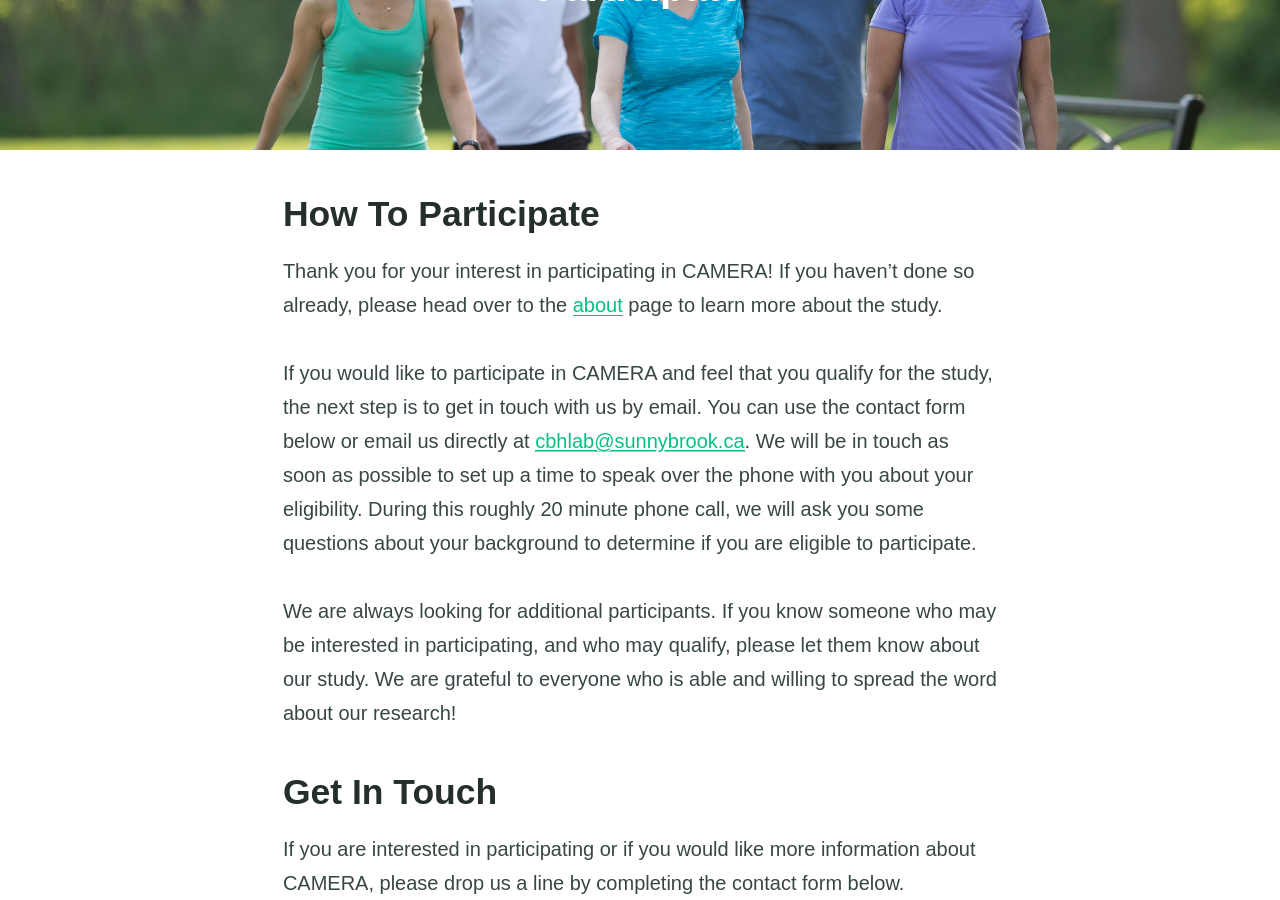
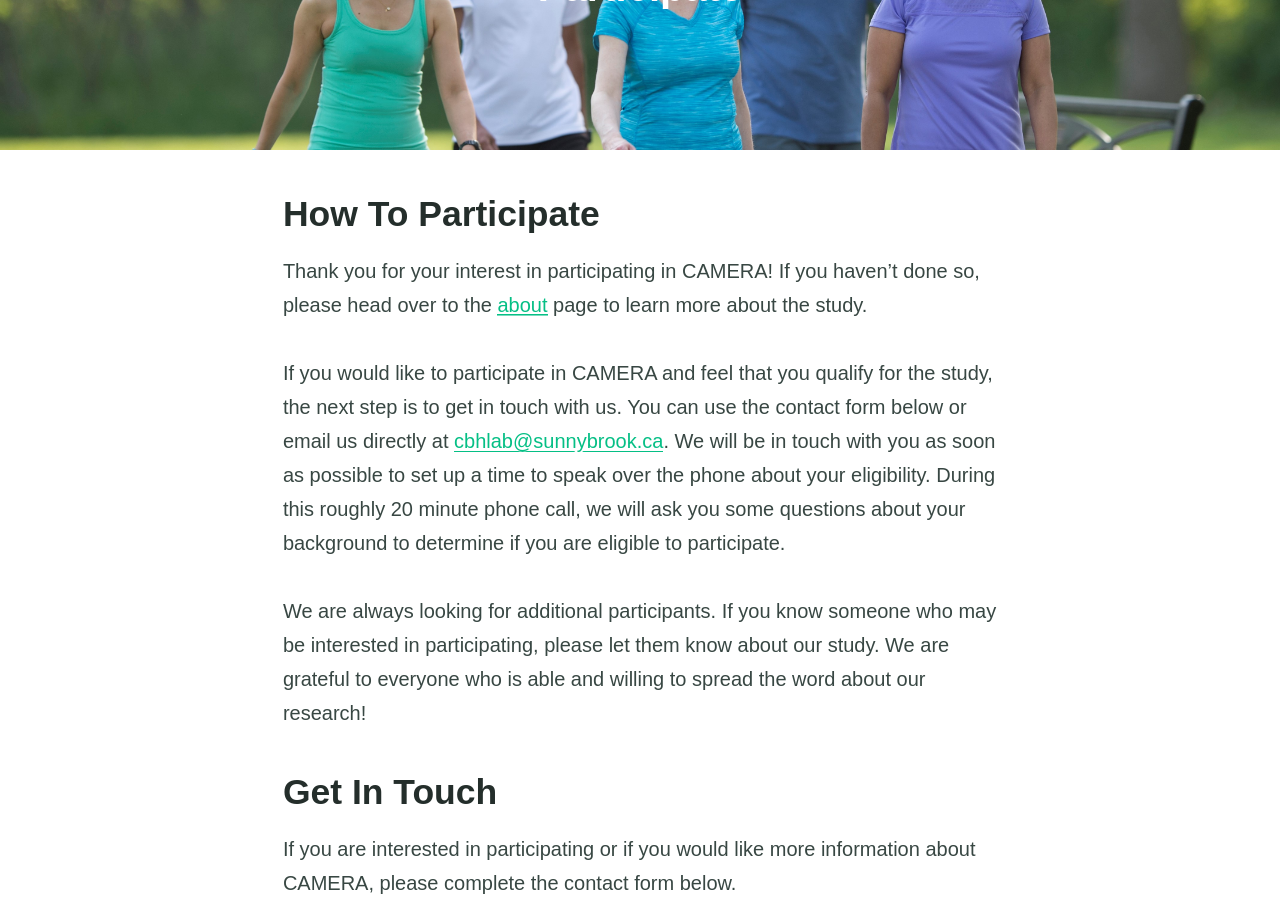
Before and after one commit to camerastudy/camerastudy.github.io, a Jekyll site: the page built from participate.md, in a window 1280 px wide and 900 px high, scrolled down 274 px. Built offline with Jekyll 4.4.1, drawn with Linux system fonts in a browser that asks for light colours; our own code applies the rules of GitHub Pages for plain Markdown files.

Commit message:
Update text content on index, about, participate; banner image tweaks

```diff
--- a/_sass/_settings.scss
+++ b/_sass/_settings.scss
@@ -12,6 +12,7 @@ $hoverColour: #008000 !default;
 $focusColour: #fa407a !default;
 $captionColour: #a8adac !default;
 $white: #ffffff !default;
+$titleColour: #CDCDCD !default;
 
 // Typography
 $bodytype: (
--- a/participate.md
+++ b/participate.md
@@ -6,21 +6,20 @@ feature_text: |
 feature_image: "/assets/bg_imgs/participate_bg_wide.jpg"
 ---
 ## How To Participate
-Thank you for your interest in participating in CAMERA! If you haven't done so already, please head over to the
+Thank you for your interest in participating in CAMERA! If you haven't done so, please head over to the
 [about](/about.md) page to learn more about the study.
 <br/><br/>
 If you would like to participate in CAMERA and feel that you qualify for the study, the next step is to get in touch
-with us by email. You can use the contact form below or email us directly at <a href="mailto:cbhlab@sunnybrook.ca">cbhlab@sunnybrook.ca</a>.
-We will be in touch as soon as possible to set up a time to speak over the phone with you about your eligibility. During
+with us. You can use the contact form below or email us directly at <a href="mailto:cbhlab@sunnybrook.ca">cbhlab@sunnybrook.ca</a>.
+We will be in touch with you as soon as possible to set up a time to speak over the phone about your eligibility. During
 this roughly 20 minute phone call, we will ask you some questions about your background to determine if you are eligible
 to participate.
 <br/><br/>
-We are always looking for additional participants. If you know someone who may be interested in participating, and who may
-qualify, please let them know about our study. We are grateful to everyone who is able and willing to spread the word about
-our research!
+We are always looking for additional participants. If you know someone who may be interested in participating, please let
+them know about our study. We are grateful to everyone who is able and willing to spread the word about our research!
 
 ## Get In Touch
-If you are interested in participating or if you would like more information about CAMERA, please drop us a line by
-completing the contact form below.
+If you are interested in participating or if you would like more information about CAMERA, please complete the contact
+form below.
 
 {% include site-form.html %}
```
Also changed, not shown: about.md (+2 -2 lines), index.md (+1 -1 lines), assets/bg_imgs/about_bg_wide.jpg, assets/bg_imgs/about_bg_wide_low_contrast.jpg (added), assets/bg_imgs/index_bg_wide(1).jpg (added), assets/bg_imgs/index_bg_wide.jpg.
